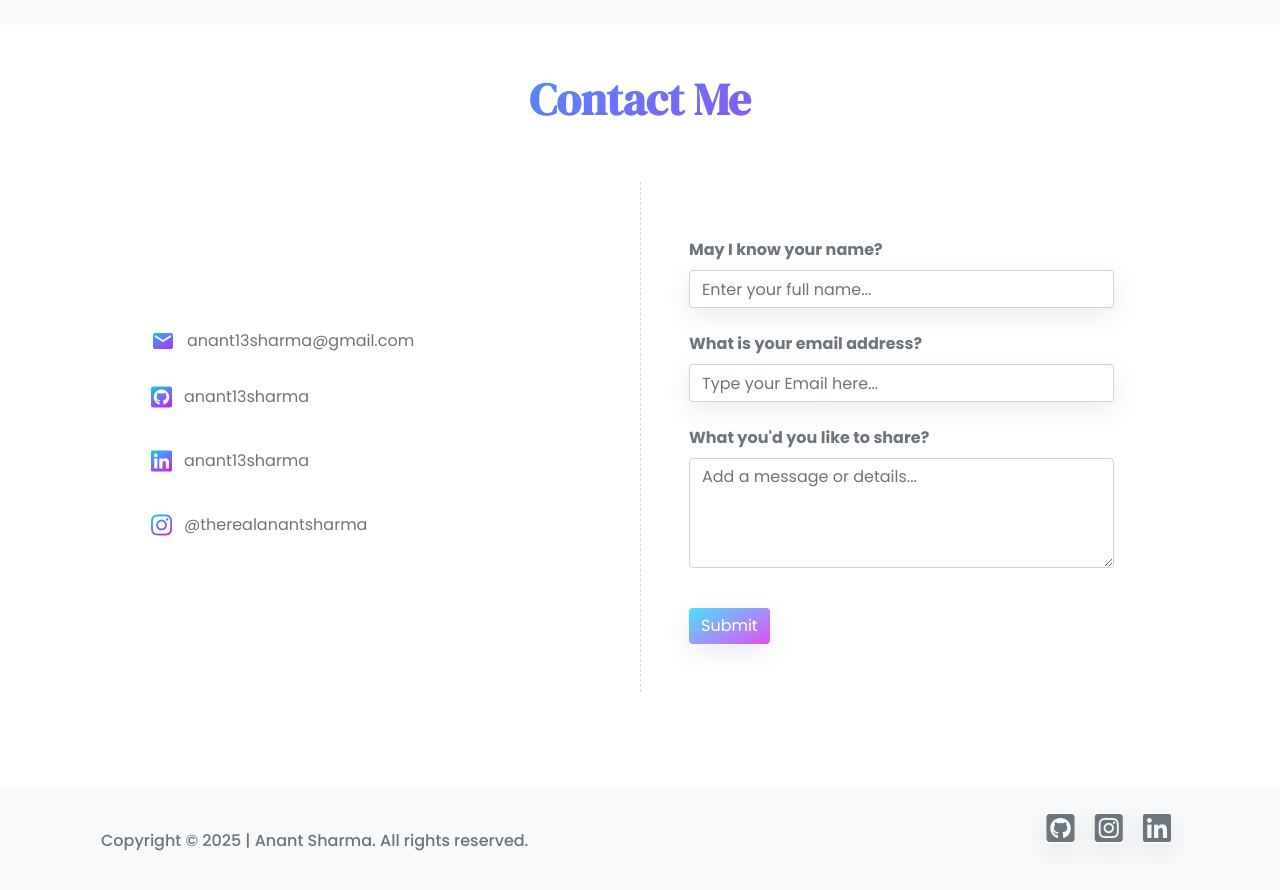
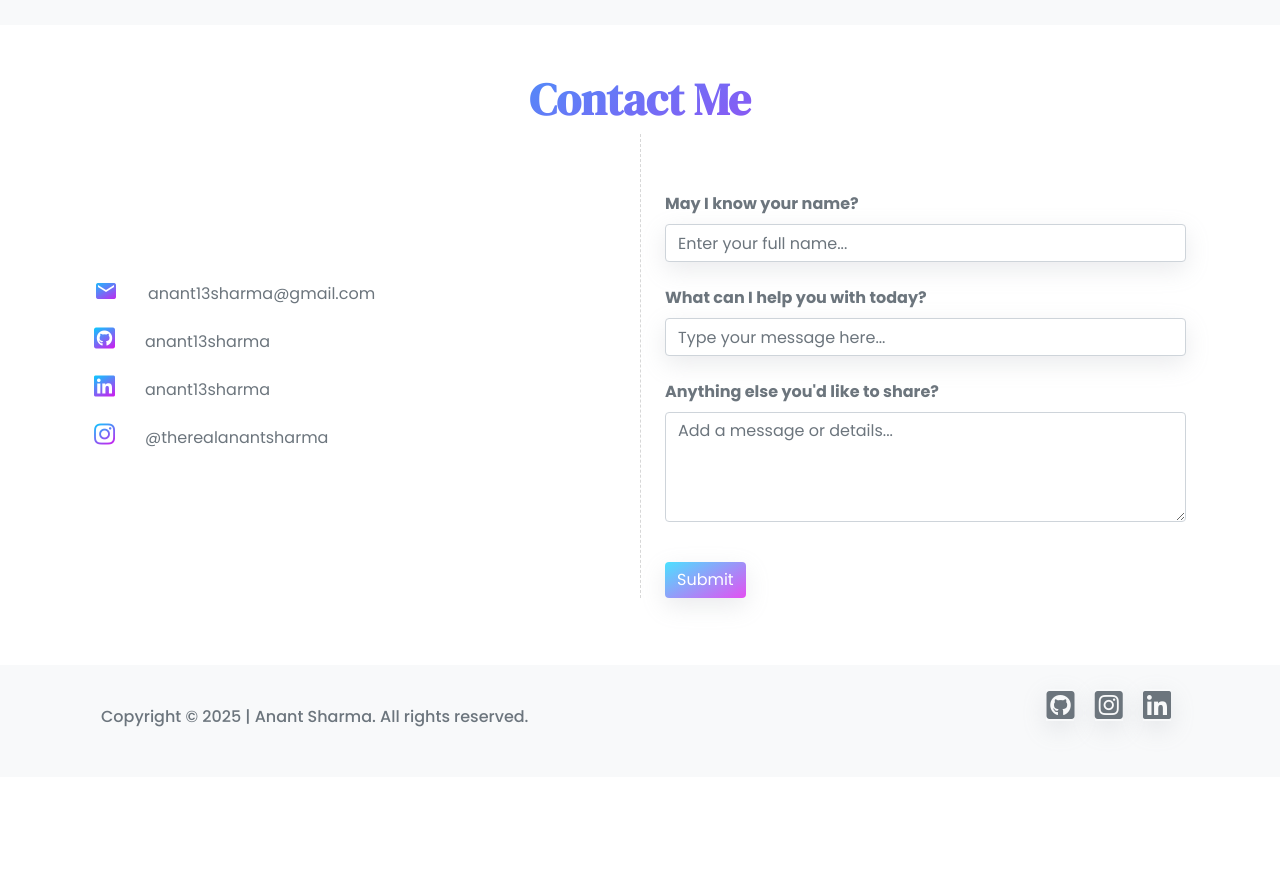
Before and after one commit to anant13sharma/personal-website, a plain HTML site: page index.html in a window 1280 px wide. Shown: the part 3280-4170 px from the top of the page. After the commit the page ends 4057 px from the top, so only its background shows below. Drawn offline with nearby package versions, Linux system fonts and the light colour scheme.

Commit message:
Update index.html

```diff
--- a/index.html
+++ b/index.html
@@ -193,45 +193,62 @@
         <section class=" py-5" id="contact">
             <div class="container">
                 <h2 class="display-3 font-weight-bold text-center gradient-text">Contact Me</h2>
-                <div class="col-12 p-5">
-                    <div class="row ">
-                        <div
-                            class="col-lg-6 col-md-12 p-lg-5 ml-5 ml-lg-0 mb-5 mb-lg-0 d-flex flex-column  justify-content-center ">
-                            <div class="row py-3 align ">
+                <div class="row">
+  <!-- Contact Info (Left Column) -->
+  <div class="col-lg-6 col-md-12 d-flex flex-column justify-content-center px-4 mb-5 mb-lg-0">
+    <div class="row py-2 align-items-center">
+      <div class="col-auto">
         <i class="material-icons gradient-text">email</i>
+      </div>
+      <div class="col">
         <a target="_blank" href="mailto:anant13sharma@gmail.com"
-                                    class="text-secondary px-2 font-weight-medium ml-1">
+          class="text-secondary font-weight-medium">
           anant13sharma@gmail.com
         </a>
       </div>
-                            <div class="row py-3 align ">
+    </div>
+
+    <div class="row py-2 align-items-center">
+      <div class="col-auto">
         <i class="fab fa-github-square gradient-text h4"></i>
+      </div>
+      <div class="col">
         <a target="_blank" href="https://github.com/anant13sharma"
-                                    class="text-secondary px-2 font-weight-medium ml-1">
+          class="text-secondary font-weight-medium">
           anant13sharma
         </a>
       </div>
-                            <div class="row py-3 align ">
+    </div>
+
+    <div class="row py-2 align-items-center">
+      <div class="col-auto">
         <i class="fab fa-linkedin gradient-text h4"></i>
+      </div>
+      <div class="col">
         <a target="_blank" href="https://www.linkedin.com/in/anant13sharma/"
-                                    class="text-secondary px-2 font-weight-medium ml-1">
+          class="text-secondary font-weight-medium">
           anant13sharma
         </a>
       </div>
-                            <div class="row py-3 align ">
+    </div>
+
+    <div class="row py-2 align-items-center">
+      <div class="col-auto">
         <i class="fab fa-instagram gradient-text h4"></i>
+      </div>
+      <div class="col">
         <a target="_blank" href="https://instagram.com/therealanantsharma"
-                                    class="text-secondary px-2 font-weight-medium ml-1">
+          class="text-secondary font-weight-medium">
           @therealanantsharma
         </a>
       </div>
+    </div>
+  </div>
 
-                        </div>
-                        <div class="col-lg-6 col-md-12 p-lg-5 p-md-0  form-container">
+  <!-- Contact Form (Right Column) -->
+  <div class="col-lg-6 col-md-12 px-4 form-container">
     <form name="contact" method="POST" data-netlify="true" netlify-recaptcha>
-  <!-- ✅ REQUIRED: Helps Netlify recognize the form -->
       <input type="hidden" name="form-name" value="contact" />
-  <input type="hidden" name="_redirect" value="/" />
 
       <div class="form-group">
         <label class="text-secondary font-weight-bold mt-2">May I know your name?</label>
@@ -239,24 +256,22 @@
       </div>
 
       <div class="form-group">
-    <label class="text-secondary font-weight-bold mt-2">What is your email address?</label>
-    <input type="text" name="subject" class="form-control" placeholder="Type your Email here..." required />
+        <label class="text-secondary font-weight-bold mt-2">What can I help you with today?</label>
+        <input type="text" name="subject" class="form-control" placeholder="Type your message here..." required />
       </div>
 
       <div class="form-group">
-    <label class="text-secondary font-weight-bold mt-2">What you'd you like to share?</label>
+        <label class="text-secondary font-weight-bold mt-2">Anything else you'd like to share?</label>
         <textarea name="message" class="form-control" rows="4" placeholder="Add a message or details..." required></textarea>
       </div>
 
-  <!-- ✅ reCAPTCHA Box -->
       <div data-netlify-recaptcha="true" class="mb-3"></div>
 
       <button type="submit" class="btn btn-gradient mt-4">Submit</button>
     </form>
-
-
   </div>
 </div>
+
                 </div>
         </section>
 
```
Lines whose indentation alone changed are shown as unchanged.
